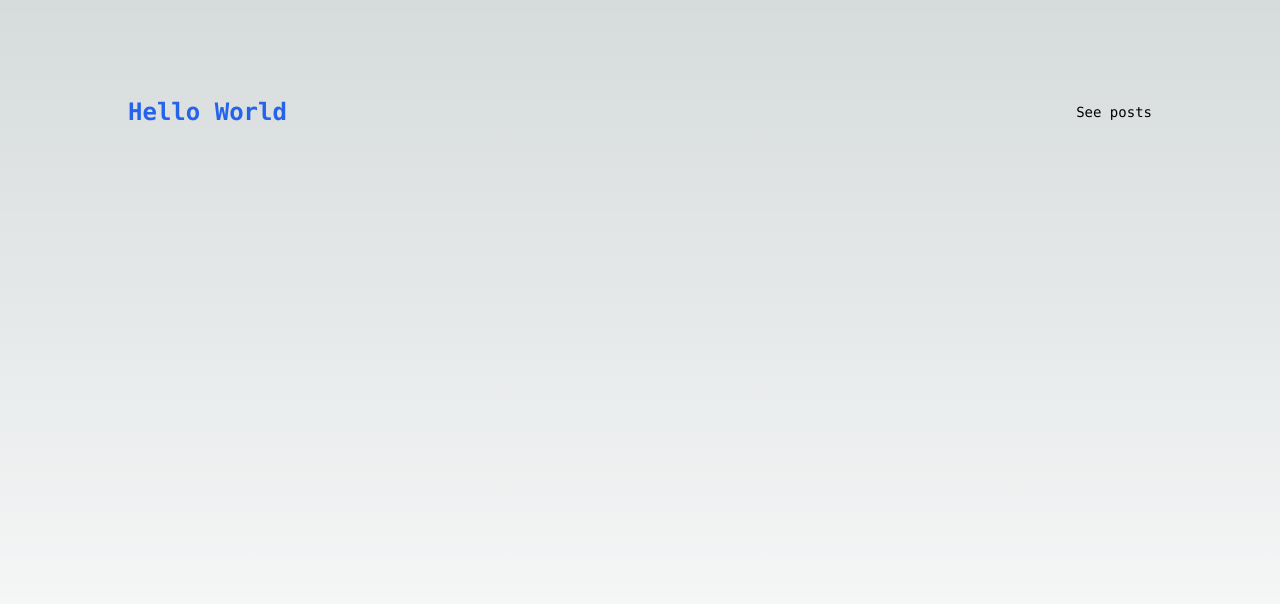
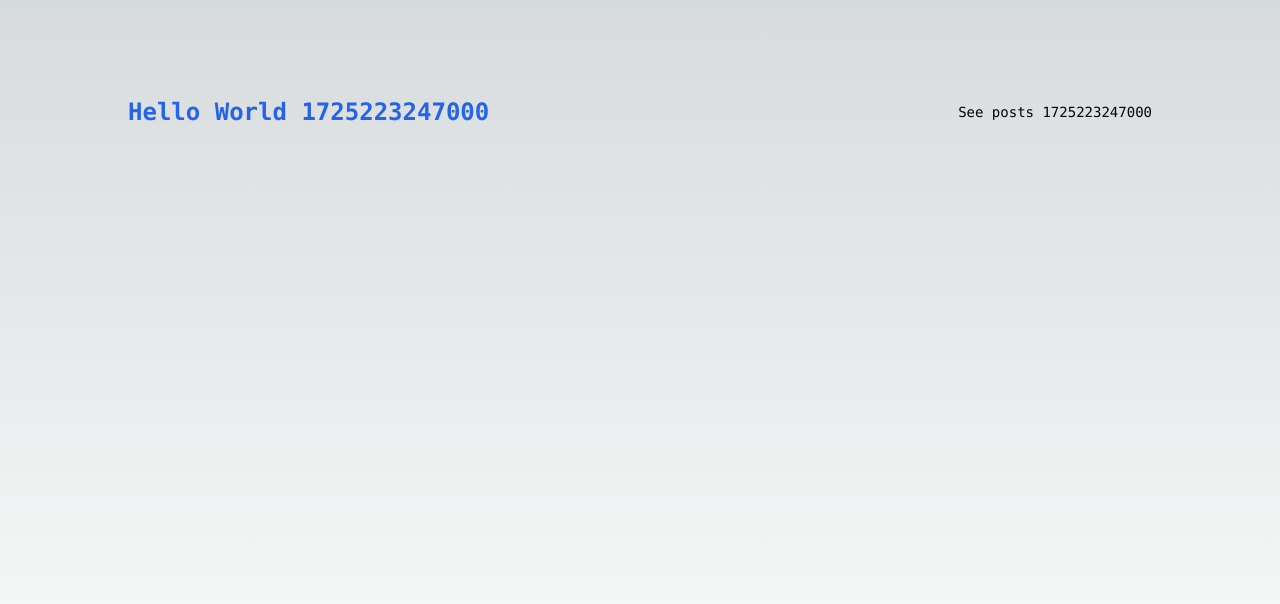
Before and after one commit to gabriel-logan/generateStaticParams-nextjs14, a Next.js app: page / in a window 1280 px wide. Shown: the top 604 px of the page. Built offline with nearby package versions, Linux system fonts and the light colour scheme.

Commit message:
Add top level not-found

```diff
--- /dev/null
+++ b/src/app/not-found.tsx
@@ -0,0 +1,14 @@
+import React from "react";
+
+export const dynamic = "force-static";
+
+export default async function NotFound() {
+  const todayDate = Date.now().toString();
+
+  return (
+    <div>
+      NotFound at top level! {todayDate}
+      <a href="/">Go back home.</a>
+    </div>
+  );
+}
--- a/src/app/page.tsx
+++ b/src/app/page.tsx
@@ -1,12 +1,16 @@
 import Link from "next/link";
 
 export default function Home() {
+  const todayDate = Date.now().toString();
+
   return (
     <main className="flex min-h-screen flex-col items-center justify-between p-24">
       <div className="z-10 w-full max-w-5xl items-center justify-between font-mono text-sm lg:flex">
-        <h1 className="text-2xl font-bold text-blue-600">Hello World</h1>
+        <h1 className="text-2xl font-bold text-blue-600">
+          Hello World {todayDate}
+        </h1>
         <Link className="hover:text-blue-600" href="/posts">
-          See posts
+          See posts {todayDate}
         </Link>
       </div>
     </main>
--- a/src/app/posts/[postId]/page.tsx
+++ b/src/app/posts/[postId]/page.tsx
@@ -1,5 +1,7 @@
 import type { Post } from "@/types/PostProps";
 import Link from "next/link";
+
+export const dynamicParams = false;
 
 export async function generateStaticParams() {
   const posts: Post[] = await fetch(
@@ -15,6 +17,7 @@ export default async function Post({ params }: { params: { postId: string } }) {
   const response = await fetch(
     `https://jsonplaceholder.typicode.com/posts/${params.postId}`,
   );
+  const todayDate = Date.now().toString();
 
   const post: Post = await response.json();
 
@@ -25,7 +28,7 @@ export default async function Post({ params }: { params: { postId: string } }) {
         <p className="text-gray-700">{post.body}</p>
       </div>
       <Link className="mt-4 hover:text-blue-500" href="/posts">
-        Go Back
+        Go Back {todayDate}
       </Link>
     </div>
   );
--- a/src/app/posts/page.tsx
+++ b/src/app/posts/page.tsx
@@ -5,6 +5,7 @@ export default async function PostPage() {
   const response = await fetch("https://jsonplaceholder.typicode.com/posts");
 
   const posts: Post[] = await response.json();
+  const todayDate = Date.now().toString();
 
   return (
     <div className="min-h-screen bg-gray-100">
@@ -12,7 +13,7 @@ export default async function PostPage() {
         <div className="container mx-auto px-4 py-6">
           <h1 className="text-2xl font-bold text-gray-800">Post Title</h1>
           <Link href="/" className="text-blue-600">
-            Back to home
+            Back to home {todayDate}
           </Link>
         </div>
       </header>
```
